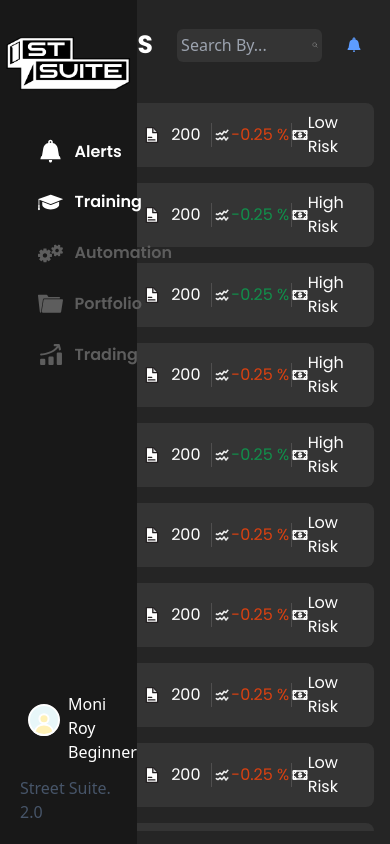
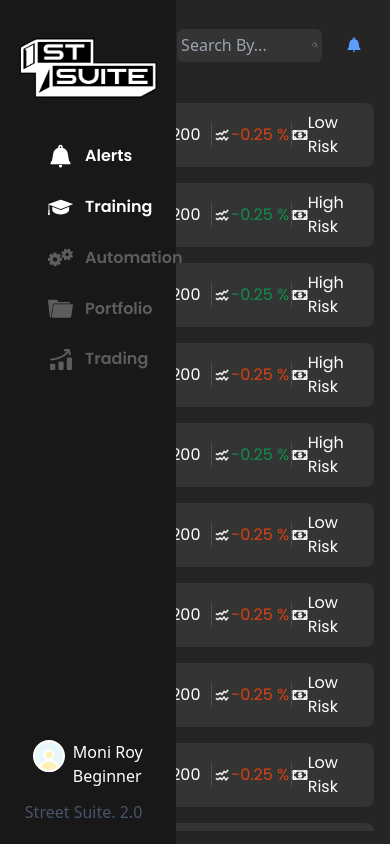
Before and after one commit to omarghandour/GeekLabTask, a React (Vite) app: page / in a window 390 px wide. Built offline with nearby package versions, Linux system fonts and the light colour scheme.

Commit message:
first commit

```diff
--- a/src/index.css
+++ b/src/index.css
@@ -114,6 +114,9 @@ body {
   }
 }
 @media (max-width: 900px) {
+  .LNav:hover {
+    width: 45% !important;
+  }
   .TNav h1::before {
     left: -10%;
   }
```
